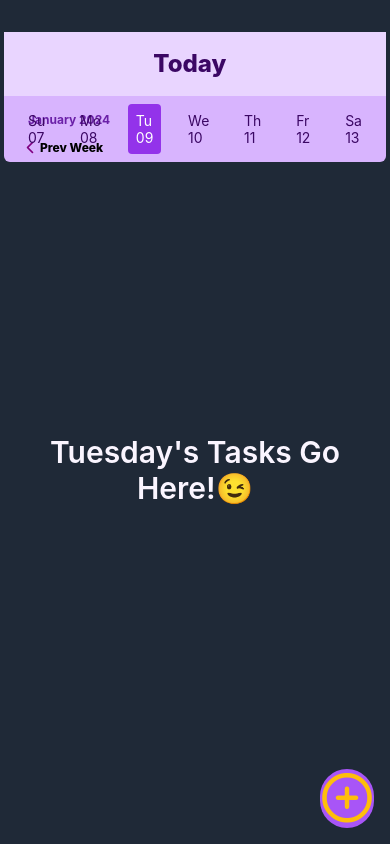
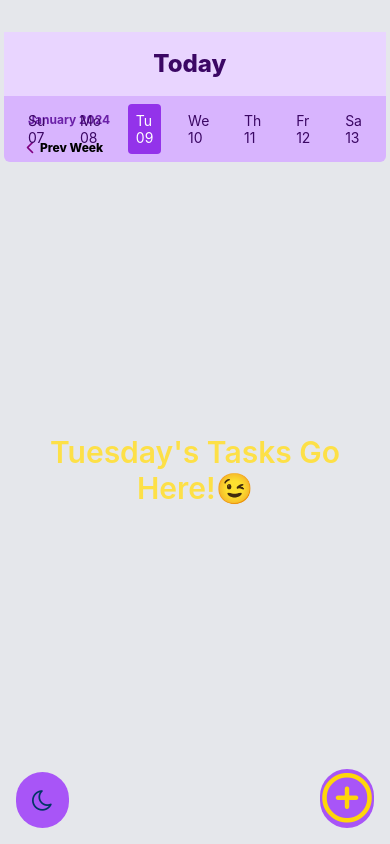
Before and after one commit to cindykandie/unifocus-todoapp, a React Native app: screen /UniFocus in a window 390 px wide. Built offline with nearby package versions, Linux system fonts and the light colour scheme.

Commit message:
Darktheme (#4)
* Adding Dark Theme

* Adding Dark Theme

---------

Co-authored-by: kandiecindy <cindy.kandie@globallinkplus.com>

```diff
--- /dev/null
+++ b/components/DarkThemeBtn.js
@@ -0,0 +1,52 @@
+import React, { useState, useEffect } from "react";
+import { TouchableOpacity, View } from "react-native";
+import AsyncStorage from "@react-native-async-storage/async-storage";
+import { FontAwesome } from "@expo/vector-icons";
+
+const DarkThemeBtn = ({ onToggle }) => {
+  const [isDarkMode, setIsDarkMode] = useState(false);
+
+  useEffect(() => {
+    // Load dark mode preference from AsyncStorage
+    const loadDarkModePreference = async () => {
+      try {
+        const darkModePreference = await AsyncStorage.getItem("darkMode");
+        setIsDarkMode(darkModePreference === "true");
+      } catch (error) {
+        console.error("Error loading dark mode preference:", error);
+      }
+    };
+
+    loadDarkModePreference();
+  }, []);
+
+  const handleToggle = () => {
+    setIsDarkMode((prevMode) => !prevMode);
+    onToggle(!isDarkMode);
+
+    // Save dark mode preference to AsyncStorage
+    const saveDarkModePreference = async () => {
+      try {
+        await AsyncStorage.setItem("darkMode", String(!isDarkMode));
+      } catch (error) {
+        console.error("Error saving dark mode preference:", error);
+      }
+    };
+
+    saveDarkModePreference();
+  };
+
+  return (
+    <TouchableOpacity onPress={handleToggle}>
+      <View className=" bg-purple-500 rounded-full p-4">
+        {isDarkMode ? (
+          <FontAwesome name="sun-o" size={24} color="#ffd60a" />
+        ) : (
+          <FontAwesome name="moon-o" size={24} color="#003566" />
+        )}
+      </View>
+    </TouchableOpacity>
+  );
+};
+
+export default DarkThemeBtn;
--- a/components/PlusButton.js
+++ b/components/PlusButton.js
@@ -1,12 +1,12 @@
 import React from 'react';
 import { TouchableOpacity, View } from 'react-native';
-import { Feather } from '@expo/vector-icons'; // Replace with your preferred icon library
+import { Feather } from '@expo/vector-icons';
 
 const PlusButton = ({ onPress }) => {
   return (
     <TouchableOpacity onPress={onPress}>
       <View className=" bg-purple-500 rounded-full" >
-      <Feather name="plus-circle" size={54} color="#ffbe0b" />
+      <Feather name="plus-circle" size={54} color="#ffd60a" />
       </View>
     </TouchableOpacity>
   );
--- a/screens/MainScreen.js
+++ b/screens/MainScreen.js
@@ -9,6 +9,7 @@ import AsyncStorage from "@react-native-async-storage/async-storage";
 import TaskEditModal from "../components/TaskEditModal";
 import moment from "moment";
 import { StatusBar } from "expo-status-bar";
+import DarkThemeBtn from "../components/DarkThemeBtn";
 
 const MainScreen = ({ navigation }) => {
   // State variables
@@ -19,6 +20,25 @@ const MainScreen = ({ navigation }) => {
   const [selectedDate, setSelectedDate] = useState(
     moment().format("YYYY-MM-DD")
   );
+  const [isDarkMode, setIsDarkMode] = useState(true);
+
+  useEffect(() => {
+    // Load dark mode preference from AsyncStorage
+    const loadDarkModePreference = async () => {
+      try {
+        const darkModePreference = await AsyncStorage.getItem("darkMode");
+        setIsDarkMode(darkModePreference === "true");
+      } catch (error) {
+        console.error("Error loading dark mode preference:", error);
+      }
+    };
+
+    loadDarkModePreference();
+  }, []);
+
+  const handleToggleDarkMode = (darkMode) => {
+    setIsDarkMode(darkMode);
+  };
 
   // Emoji Finder
   const emojis = ["🍀", "☘️", "🌺", "🌸", "🌼", "🌻", "🍎", "💛"];
@@ -156,9 +176,9 @@ const MainScreen = ({ navigation }) => {
   };
 
   return (
-    <View className="flex-1 bg-gray-800 relative">
-      <StatusBar style="light" />
-      <View className="flex-1 bg-gray-800 relative mx-1">
+    <View className={`flex-1 ${isDarkMode ? "bg-gray-800" : "bg-gray-200"} relative`}>
+      <StatusBar style={isDarkMode ? "light" : "dark"} />
+      <View className="flex-1 relative mx-1">
         {/* Day Header Component */}
         <DayHeader currentDate={selectedDate} onTodayPress={handleTodayPress} />
 
@@ -173,7 +193,7 @@ const MainScreen = ({ navigation }) => {
         {/* List of Tasks */}
         <ScrollView className="my-4 px-3">
           {filteredTasks(selectedDate).length === 0 ? (
-            <Text className="p-4 mx-4 rounded text-center my-60 text-3xl text-purple-50 font-semibold">
+            <Text className="p-4 mx-4 rounded text-center my-60 text-3xl text-yellow-300 font-semibold">
               {moment(selectedDate).format("dddd")}'s Tasks Go Here!😉
             </Text>
           ) : (
@@ -198,6 +218,9 @@ const MainScreen = ({ navigation }) => {
         <View className="absolute bottom-4 right-3">
           <PlusButton onPress={handlePlusButtonPress} />
         </View>
+        <View className="absolute bottom-4 left-3">
+          <DarkThemeBtn onToggle={handleToggleDarkMode} />
+        </View>
       </View>
     </View>
   );
```
